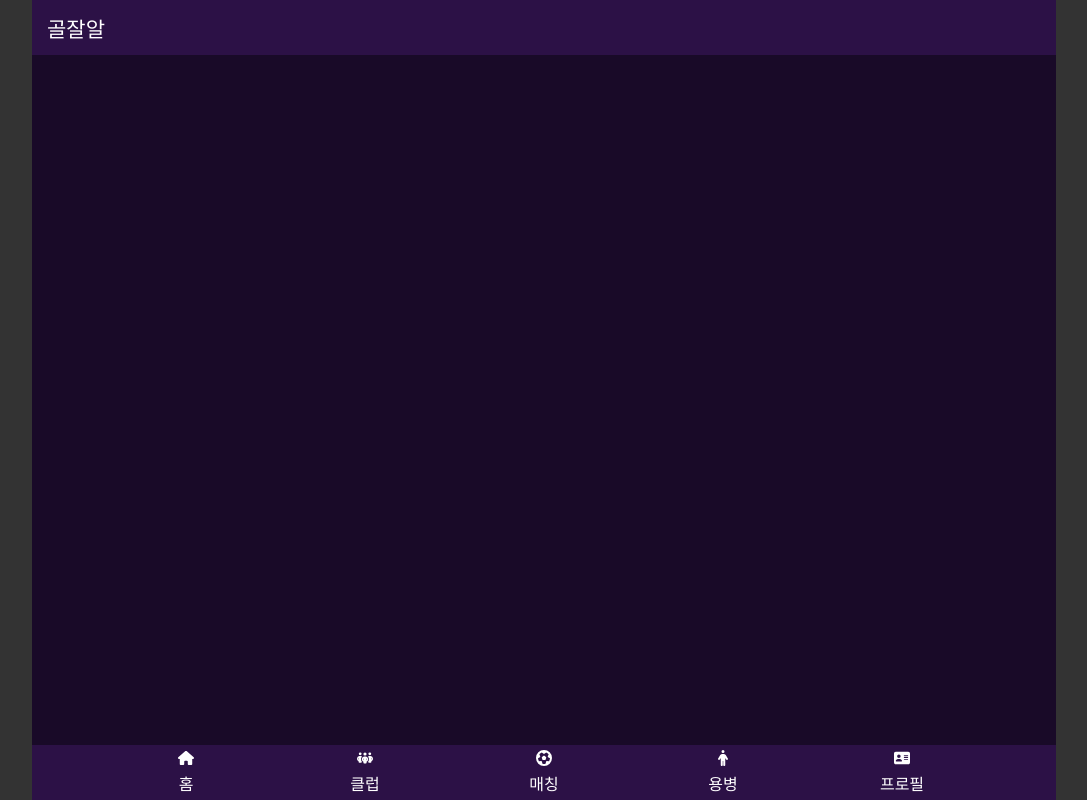
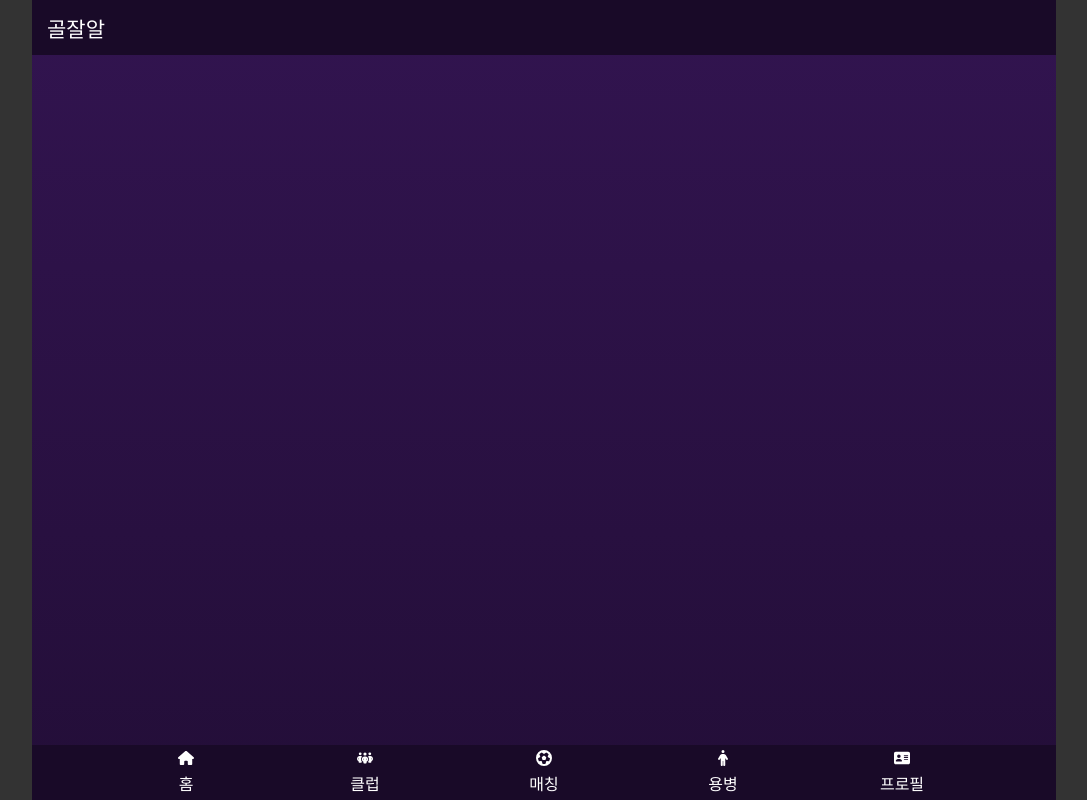
Before and after one commit to Goal-Jalal/goaljalal-client, a Next.js app: page / in a window 1280 px wide. Shown: the whole page, without its empty margins (96-1183 px from the left). Built offline with nearby package versions, Linux system fonts and the light colour scheme.

Commit message:
GJ-5 회원가입 페이지

```diff
--- a/package.json
+++ b/package.json
@@ -12,6 +12,7 @@
     "next": "14.1.3",
     "react": "^18",
     "react-dom": "^18",
+    "react-hook-form": "^7.51.0",
     "react-icons": "^5.0.1"
   },
   "devDependencies": {
--- a/src/app/layout.module.css
+++ b/src/app/layout.module.css
@@ -4,7 +4,7 @@
   margin: 0 auto;
   display: flex;
   flex-direction: column;
-  background-color: #190a28;
+  background: linear-gradient(180deg, #321450 0%, #230e38 100%);
 }
 
 .header {
@@ -13,7 +13,7 @@
   justify-content: space-between;
   align-items: center;
   padding: 10px 0;
-  background: #2c1146;
+  background: #190a28;
 }
 
 .header span {
@@ -27,7 +27,7 @@
 
 .footer {
   height: 55px;
-  background: #2c1146;
+  background: #190a28;
   display: flex;
   align-items: center;
   justify-content: space-evenly;
--- a/src/app/layout.tsx
+++ b/src/app/layout.tsx
@@ -11,10 +11,15 @@ import {
 
 import { FooterIcon } from "@/components/FooterIcon";
 
+import { Noto_Sans_KR } from "next/font/google";
+
 import "./globals.css";
 import styles from "./layout.module.css";
 
-const inter = Inter({ subsets: ["latin"] });
+const noto = Noto_Sans_KR({
+  subsets: ["latin"],
+  weight: ["100", "200", "300", "400", "500", "600", "700", "800", "900"],
+});
 
 export const metadata: Metadata = {
   title: "골잘알",
@@ -28,7 +33,7 @@ export default function RootLayout({
 }>) {
   return (
     <html lang="ko">
-      <body className={inter.className}>
+      <body className={noto.className}>
         <div className={styles.container}>
           <div className={styles.header}>
             <span>골잘알</span>
--- a/src/app/login/login.module.css
+++ b/src/app/login/login.module.css
@@ -8,6 +8,7 @@
 }
 
 .main {
+  max-width: 540px;
   height: calc(100dvh - 110px);
   display: flex;
   flex-direction: column;
@@ -15,7 +16,7 @@
   gap: 32px;
   color: rgba(255, 255, 255, 0.25);
   text-align: center;
-  margin: 0;
+  margin: 0 auto;
 }
 
 .main p {
--- /dev/null
+++ b/src/app/signup/signup.module.css
@@ -0,0 +1,58 @@
+.main {
+  max-width: 540px;
+  height: calc(100dvh - 110px);
+  margin: 0 auto;
+  display: flex;
+  flex-direction: column;
+  justify-content: center;
+}
+
+.main .title {
+  padding: 0 20px 30px;
+  font-size: 36px;
+  font-weight: 700;
+}
+
+.main .title span {
+  color: #ff501e !important;
+  background: linear-gradient(90deg, #ff501e 0%, #ffa528 100%);
+  background-clip: text;
+  -webkit-text-fill-color: transparent;
+}
+
+.main form {
+  display: flex;
+  flex-direction: column;
+  gap: 30px;
+  padding: 20px;
+}
+
+.formItem {
+  display: flex;
+  flex-direction: column;
+  gap: 8px;
+}
+
+.formItem label {
+  font-size: 16px;
+  font-weight: 400;
+  color: #ff501e;
+}
+
+.formItem input {
+  padding: 10px;
+  border-radius: 5px;
+  border: none;
+  font-size: 16px;
+}
+
+.main form button {
+  margin-top: 40px;
+  height: 45px;
+  background: linear-gradient(90deg, #ff501e 0%, #ffa528 100%);
+  border: 0;
+  font-size: 16px;
+  line-height: 1;
+  font-weight: 500;
+  color: #fff;
+}
```
Also changed, not shown: src/app/signup/page.tsx (added, +45 -0 lines), 1 other file (tests, documents, lock files or other folders).
